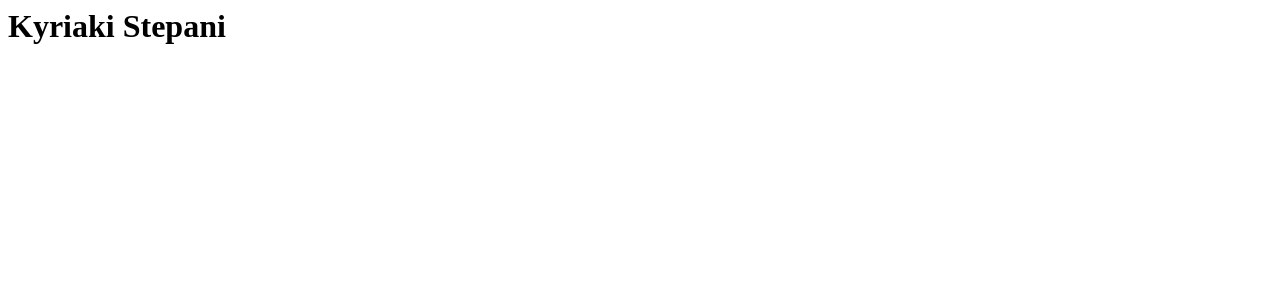
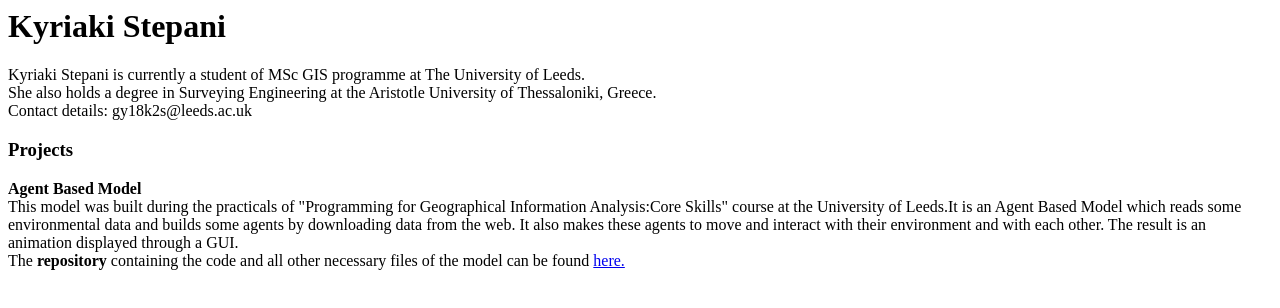
Before and after one commit to kstepani/Online_Portfolio, a plain HTML site: page index.html in a window 1280 px wide. Drawn offline with Linux system fonts and the light colour scheme.

Commit message:
Update index.html

```diff
--- a/index.html
+++ b/index.html
@@ -1,8 +1,22 @@
 <HTML>
 <TITLE>
-Online Portfolio
+Kyriaki Stepani-Online Portfolio
 </TITLE>
+
 <BODY>
 <H1>Kyriaki Stepani</H1>
+
+<P>Kyriaki Stepani is currently a student of MSc GIS programme at The University of Leeds.<BR>
+She also holds a degree in Surveying Engineering at the Aristotle University of Thessaloniki, Greece.<BR>
+Contact details: gy18k2s@leeds.ac.uk</P>
+
+<H3>Projects</H3>
+
+<P><B>Agent Based Model</B><BR>
+This model was built during the practicals of "Programming for Geographical Information Analysis:Core Skills"
+course at the University of Leeds.It is an Agent Based Model which reads some environmental data and builds some agents by downloading data from the web.
+It also makes these agents to move and interact with their environment and with each other. The result is
+an animation displayed through a GUI.<BR>
+The <B>repository</B> containing the code and all other necessary files of the model can be found <A href ="https://github.com/kstepani/GEOG5990M">here.</A></P>
 </BODY>
 </HTML>
```
